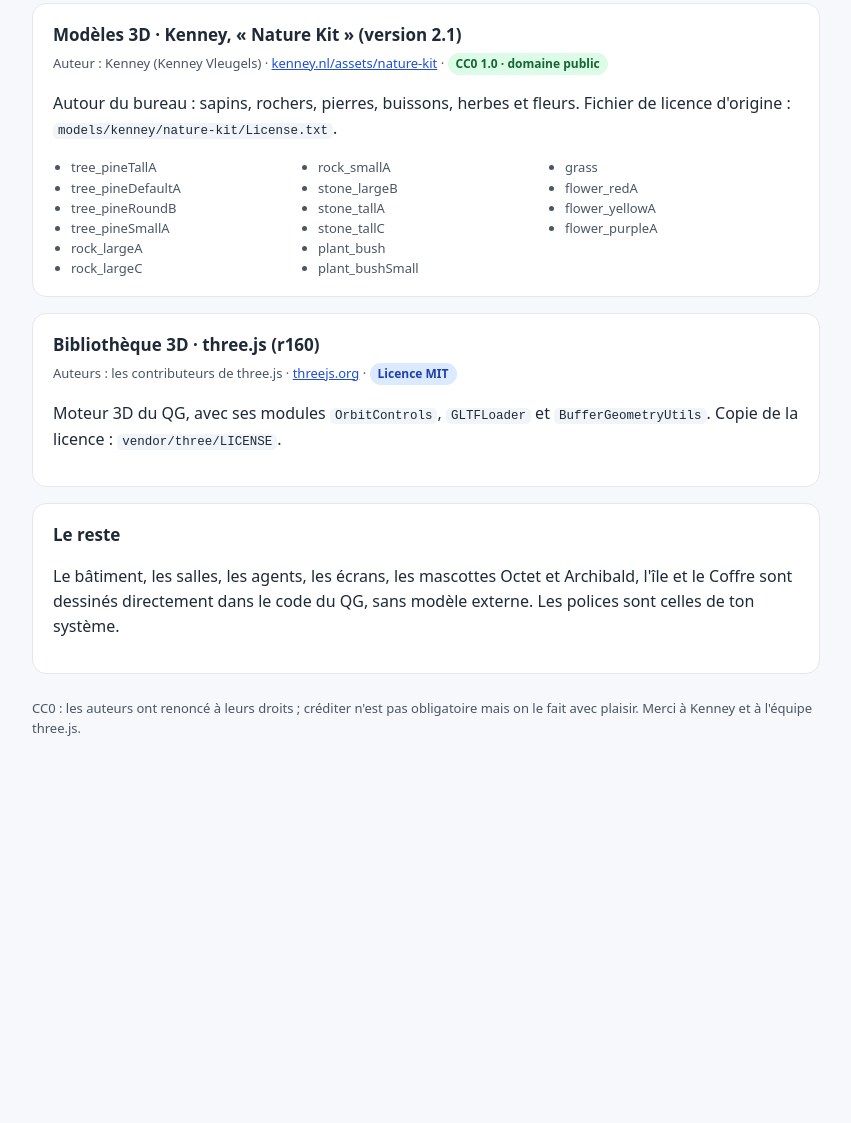
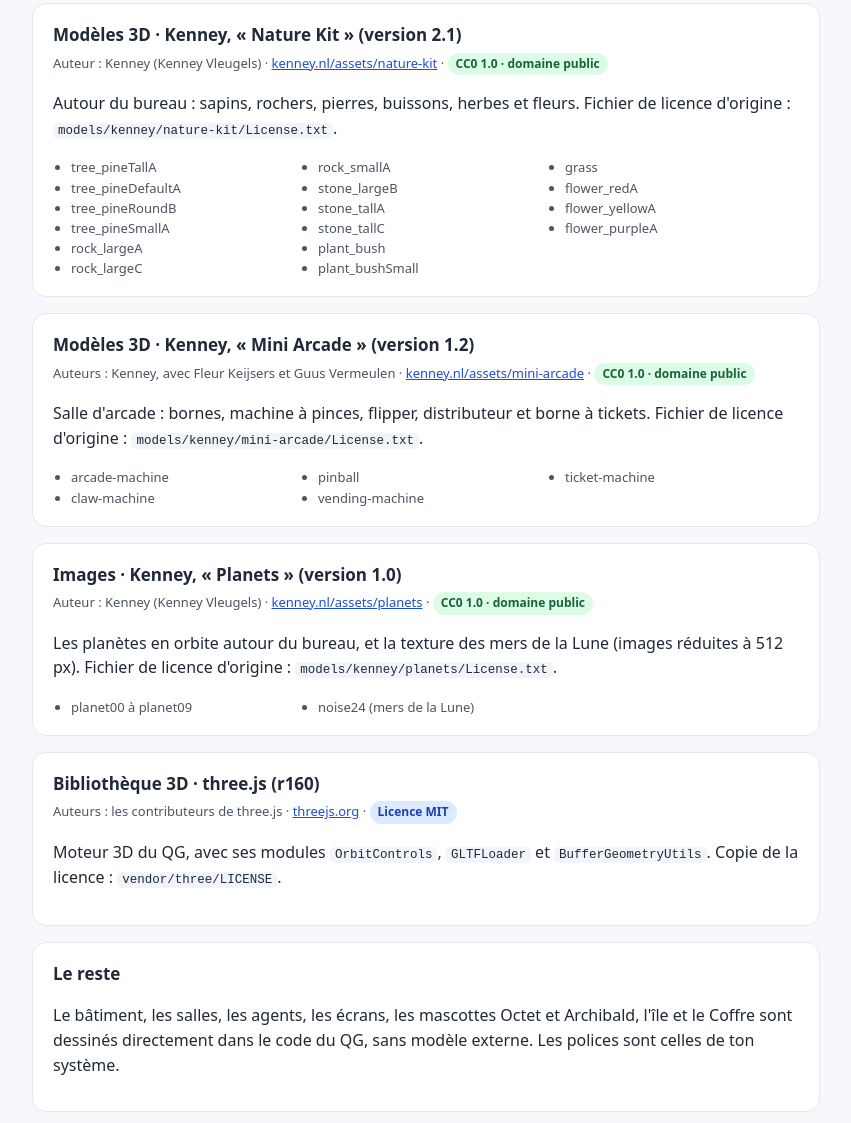
Before and after one commit to Jillian-973/my_agency, a plain HTML site: page site/mentions.html in a window 1280 px wide. Shown: the part 529-1652 px from the top of the page, without its empty margins (214-1065 px from the left). Before the commit the page ends 1331 px from the top, so only its background shows below. Drawn offline with Linux system fonts and the light colour scheme.

Commit message:
docs: crédite les kits Mini Arcade et Planets
Page Mentions et README : les deux nouveaux kits Kenney (CC0), leurs
auteurs et la liste des fichiers utilisés.

Co-Authored-By: Claude Opus 5.5 <noreply@anthropic.com>

```diff
--- a/site/mentions.html
+++ b/site/mentions.html
@@ -50,6 +50,24 @@
   </section>
 
   <section>
+    <h2>Modèles 3D · Kenney, « Mini Arcade » (version 1.2)</h2>
+    <p class="meta">Auteurs : Kenney, avec Fleur Keijsers et Guus Vermeulen · <a href="https://kenney.nl/assets/mini-arcade">kenney.nl/assets/mini-arcade</a> · <span class="licence">CC0 1.0 · domaine public</span></p>
+    <p>Salle d'arcade : bornes, machine à pinces, flipper, distributeur et borne à tickets. Fichier de licence d'origine : <code>models/kenney/mini-arcade/License.txt</code>.</p>
+    <ul class="modeles">
+      <li>arcade-machine</li><li>claw-machine</li><li>pinball</li><li>vending-machine</li><li>ticket-machine</li>
+    </ul>
+  </section>
+
+  <section>
+    <h2>Images · Kenney, « Planets » (version 1.0)</h2>
+    <p class="meta">Auteur : Kenney (Kenney Vleugels) · <a href="https://kenney.nl/assets/planets">kenney.nl/assets/planets</a> · <span class="licence">CC0 1.0 · domaine public</span></p>
+    <p>Les planètes en orbite autour du bureau, et la texture des mers de la Lune (images réduites à 512 px). Fichier de licence d'origine : <code>models/kenney/planets/License.txt</code>.</p>
+    <ul class="modeles">
+      <li>planet00 à planet09</li><li>noise24 (mers de la Lune)</li>
+    </ul>
+  </section>
+
+  <section>
     <h2>Bibliothèque 3D · three.js (r160)</h2>
     <p class="meta">Auteurs : les contributeurs de three.js · <a href="https://threejs.org">threejs.org</a> · <span class="licence mit">Licence MIT</span></p>
     <p>Moteur 3D du QG, avec ses modules <code>OrbitControls</code>, <code>GLTFLoader</code> et <code>BufferGeometryUtils</code>. Copie de la licence : <code>vendor/three/LICENSE</code>.</p>
```
Also changed, not shown: README.md.
